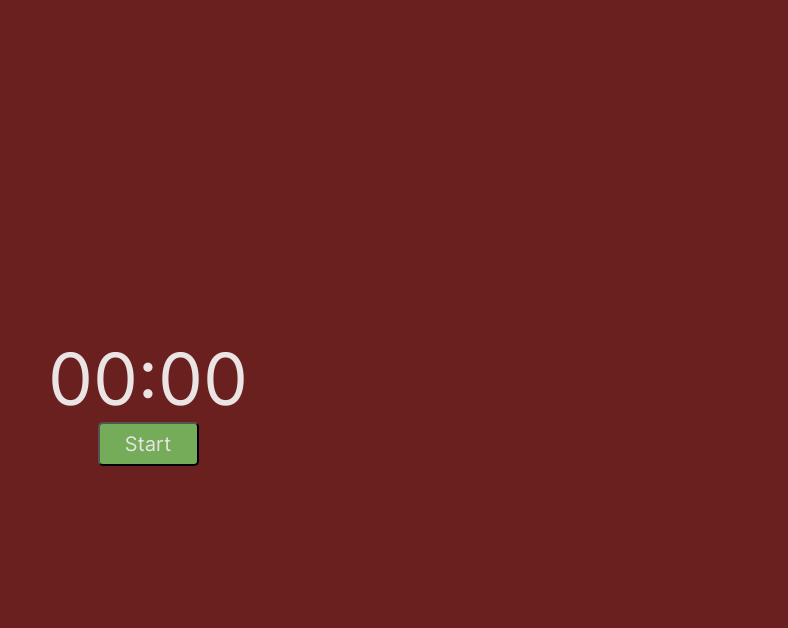
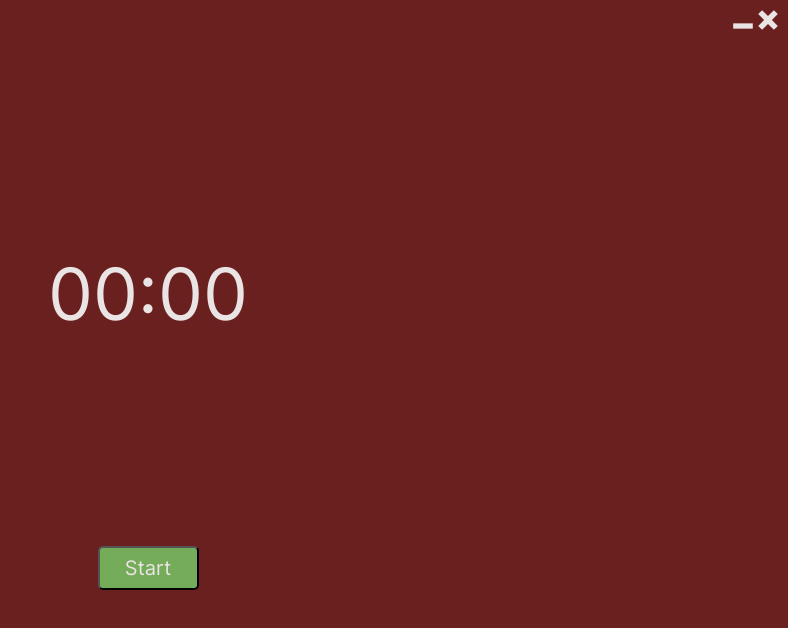
Before and after one commit to bedrohenr/pomodoro, a website with bundled scripts: page src/index.html in a window 1280 px wide. Shown: the whole page, without its empty margins (492-1280 px from the left). Built offline with nearby package versions, Linux system fonts and the light colour scheme.

Commit message:
title bar icons and styling

```diff
--- a/src/index.css
+++ b/src/index.css
@@ -20,6 +20,22 @@
     font-family: 'inter', Arial, sans-serif;
 }
 
+.title-bar {
+    width: 100vw;
+    padding: 0px;
+    margin: 0px;
+
+    display: flex;
+    flex-direction: row;
+    align-items: center;
+    justify-content: space-evenly;
+}
+
+.title-bar > div {
+    padding: 10px;
+    margin: 0px;
+    width: 100vw;
+}
 
 #title {
     display: flex;
@@ -32,10 +48,24 @@
     align-items: center;
     justify-content: flex-end;
 }
+
+.svg-icon {
+    width: 20px;
+    height: 20px;
+    color: var(--text);
+}
+
+.min-icon {
+    width: 20px;
+    height: 9px;
+    padding-right: 5px;
+    color: var(--text);
+}
+
 .center {
     display: flex;
     align-items: center;
-    justify-content: center;
+    justify-content: space-evenly;
     flex-direction: column;
 }
 
--- a/src/index.html
+++ b/src/index.html
@@ -12,9 +12,57 @@
     <body class="background center drag use-full-height">
         <div class="title-bar">
             <div id="title">
+            <!-- TIMER ICON -->
+            <!-- <div class="svg-icon"> -->
+            <!--     <?xml version="1.0" encoding="utf-8"?> -->
+            <!--
+<!-- Uploaded to: SVG Repo, www.svgrepo.com, Generator: SVG Repo Mixer Tools -->
+            <!--     <svg viewBox="0 0 48 48" xmlns="http://www.w3.org/2000/svg">
+ -->
+            <!--       <title>time-stopwatch-solid</title>
+ -->
+            <!--       <g id="Layer_2" data-name="Layer 2">
+ -->
+            <!--         <g id="invisible_box" data-name="invisible box">
+ -->
+            <!--           <rect width="48" height="48" fill="none"/>
+ -->
+            <!--         </g>
+ -->
+            <!--         <g id="Q3_icons" data-name="Q3 icons">
+ -->
+            <!--           <path fill="currentColor" d="M38.8,15.1l2.4-2.5a1.9,1.9,0,0,0,0-2.8,1.8,1.8,0,0,0-1.4-.6,2,2,0,0,0-1.4.6l-2.5,2.4A19.1,19.1,0,0,0,26,8.1V6h2a2,2,0,0,0,0-4H20a2,2,0,0,0,0,4h2V8.1a19,19,0,1,0,16.8,7ZM39,27H24V12A15,15,0,0,1,39,27Z"/>
+ -->
+            <!--         </g>
+ -->
+            <!--       </g>
+ -->
+            <!--     </svg> -->
+            <!-- </div> -->
             </div>
             <div id="icons">
+                <!-- MINIMIZE ICON -->
+                <div class="min-icon">
+                    <?xml version="1.0" encoding="utf-8"?>
+                    <!-- Svg Vector Icons : http://www.onlinewebfonts.com/icon -->
+                    <!DOCTYPE svg PUBLIC "-//W3C//DTD SVG 1.1//EN" "http://www.w3.org/Graphics/SVG/1.1/DTD/svg11.dtd">
+                    <svg version="1.1" xmlns="http://www.w3.org/2000/svg" xmlns:xlink="http://www.w3.org/1999/xlink" x="0px" y="0px" viewBox="0 0 1000 1000" enable-background="new 0 0 1000 1000" xml:space="preserve">
+                        <metadata> Svg Vector Icons : http://www.onlinewebfonts.com/icon </metadata>
+                        <g><path fill="currentColor" d="M10,367.3h980v265.4H10V367.3L10,367.3z"/></g>
+                    </svg>
                 </div>
+                <!-- CLOSE ICON -->
+                <div class="svg-icon">
+                    <?xml version="1.0" encoding="utf-8"?>
+                    <!-- Svg Vector Icons : http://www.onlinewebfonts.com/icon -->
+                    <!DOCTYPE svg PUBLIC "-//W3C//DTD SVG 1.1//EN" "http://www.w3.org/Graphics/SVG/1.1/DTD/svg11.dtd">
+                    <svg version="1.1" xmlns="http://www.w3.org/2000/svg" xmlns:xlink="http://www.w3.org/1999/xlink" x="0px" y="0px" viewBox="0 0 1000 1000" enable-background="new 0 0 1000 1000" xml:space="preserve">
+                        <metadata> Svg Vector Icons : http://www.onlinewebfonts.com/icon </metadata>
+                        <g><g><path fill="currentColor" d="M990,206L794,10L500,304L206,10L10,206l294,294L10,794l196,196l294-294l294,294l196-196L696,500L990,206z"/></g></g>
+                    </svg>
+                </div>
+            </div>
+        </div>
         <div id="main" class="center use-full-height">
             <div id="clock" class="timer">00:00</div>
             <div id="buttons" class="no-drag">
```
Also changed, not shown: src/assets/icons/close_icon.svg (added), src/assets/icons/min_icon.svg (added), src/assets/icons/stopwatch.svg (added).
